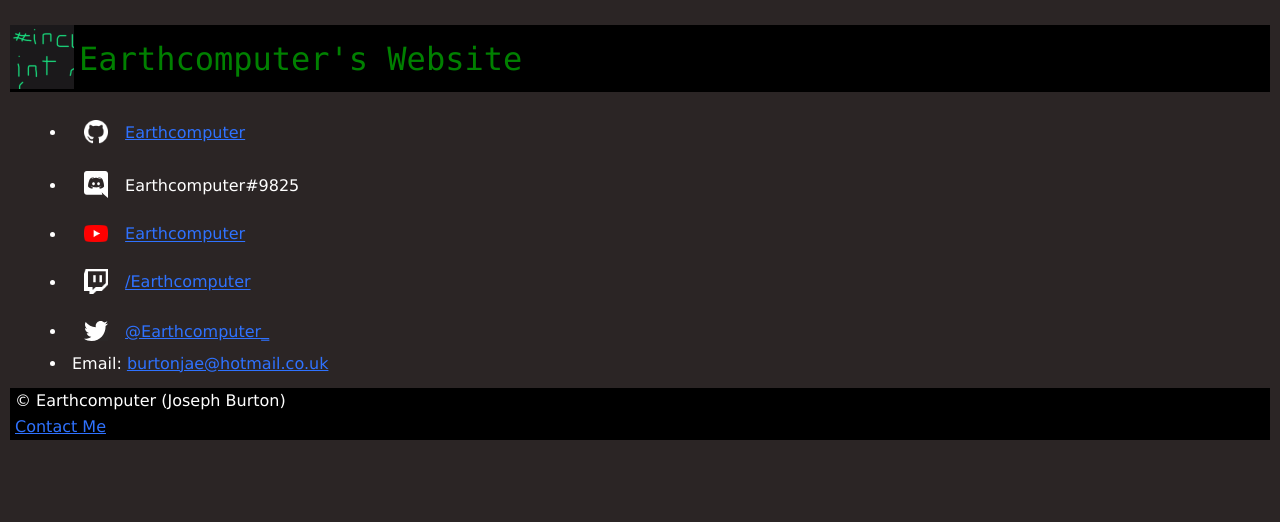
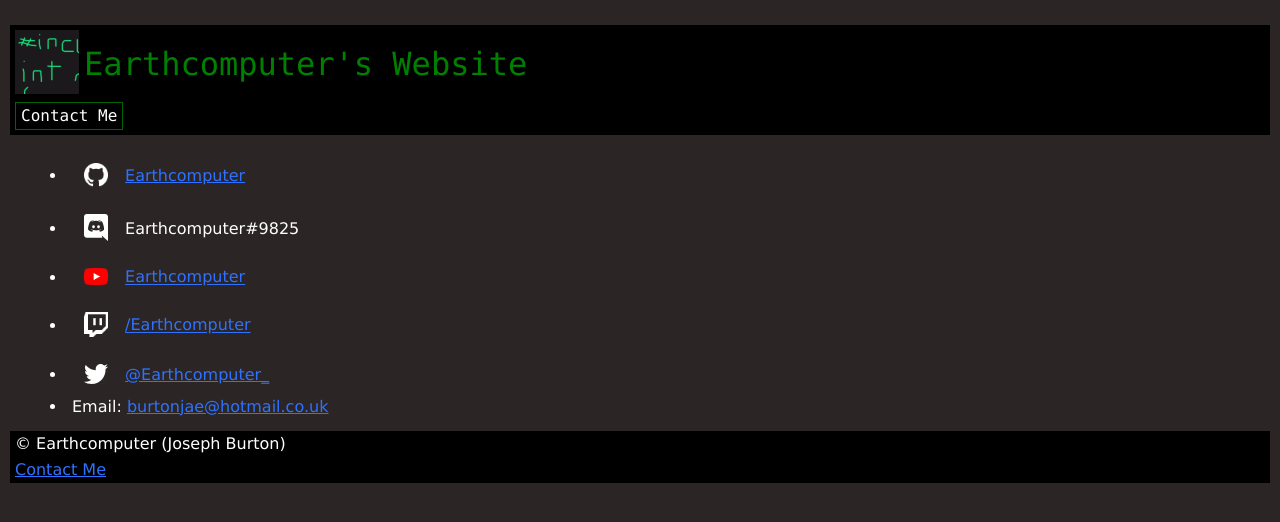
Before and after one commit to Earthcomputer/Earthcomputer.github.io, a Jekyll site: the page built from contact.html, in a window 1280 px wide. Shown: the top 522 px of the page. Built offline with Jekyll 4.4.1, drawn with Linux system fonts in a browser that asks for light colours.

Commit message:
Add navbar

```diff
--- a/_includes/navbar.html
+++ b/_includes/navbar.html
@@ -0,0 +1,3 @@
+<nav><ul>
+    <li><a href="/contact.html">Contact Me</a></li>
+</ul></nav>
--- a/styles/shared.css
+++ b/styles/shared.css
@@ -9,11 +9,41 @@ body {
 header {
     background-color: black;
     margin: 15px 0 15px 0;
+    padding: 5px;
 }
 
 footer {
     margin: 15px 0 15px 0;
     background-color: black;
+}
+
+nav ul {
+    list-style: none;
+    margin: 5px 0 0 0;
+    padding: 0;
+}
+
+nav li {
+    display: inline-block;
+    border: 1px solid darkgreen;
+    padding: 5px;
+    font-family: "Consolas", "Courier New", Courier, monospace;
+}
+
+nav a {
+    text-decoration: inherit;
+}
+
+nav a:link {
+    color: inherit;
+}
+
+nav a:visited {
+    color: inherit;
+}
+
+nav a:hover {
+    text-decoration: underline;
 }
 
 h1, h2, h3, h4, h5, h6 {
```
